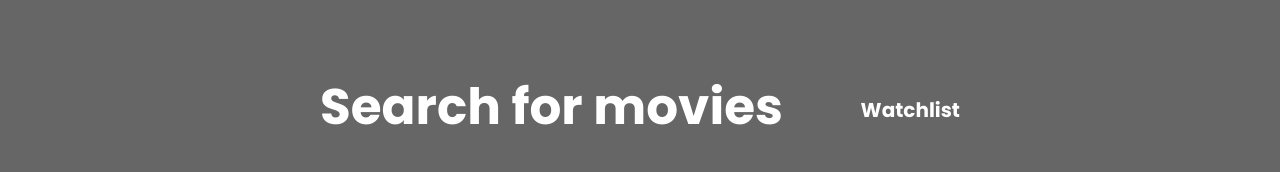
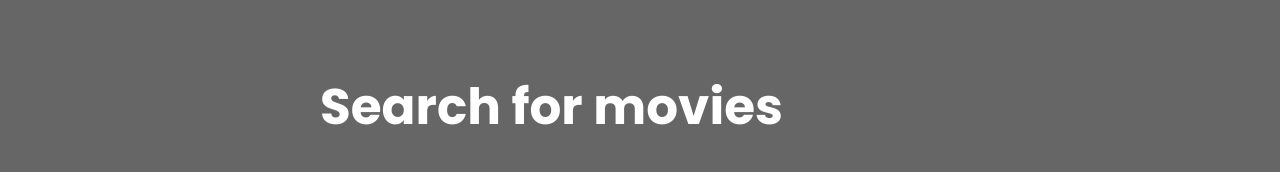
Before and after one commit to vexora-0/webD_bonus, a plain HTML site: page index.html in a window 1280 px wide. Shown: the top 172 px of the page. Drawn offline with Linux system fonts and the light colour scheme.

Commit message:
Update index.html

```diff
--- a/index.html
+++ b/index.html
@@ -23,9 +23,6 @@
             <div>
                 <h1>Search for movies</h1>
             </div>
-            <div class="header-link">
-                <span><a href="favorite.html">Watchlist</a></span>
-            </div>
         </div>
         <div class="search-box">
             <input type="text" placeholder="Type movie name here..." class="search-bar" id="Input">
```
